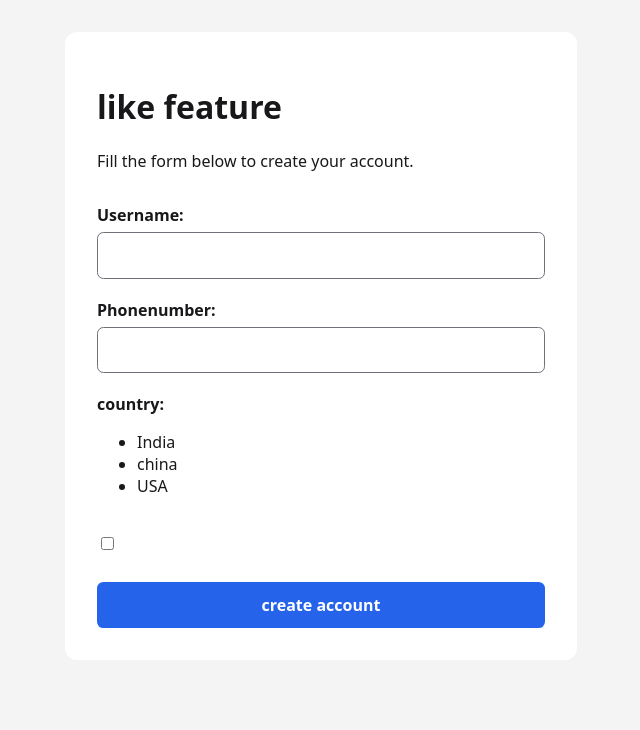
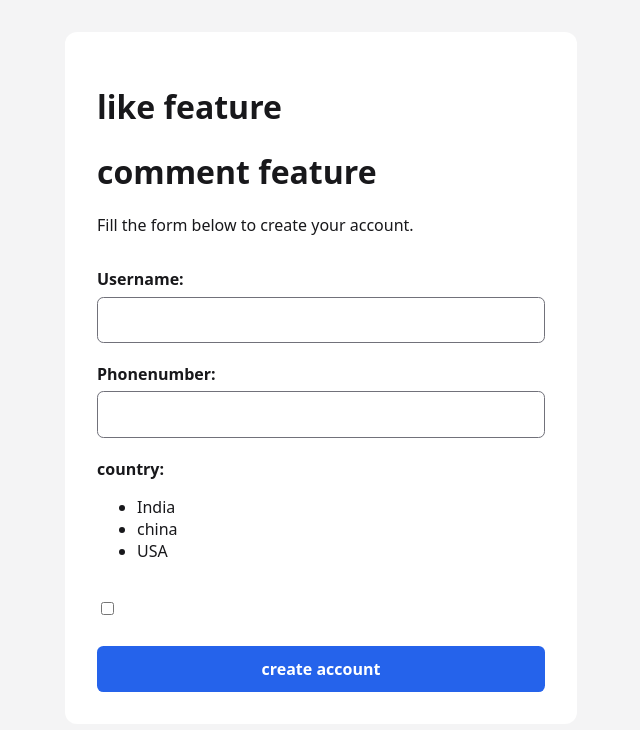
Before and after one commit to dugrampooja/signup-form, a plain HTML site: page index.html in a window 1280 px wide. Shown: the whole page, without its empty margins (319-959 px from the left). Drawn offline with Linux system fonts and the light colour scheme.

Commit message:
h1 tag updated to comment feature

```diff
--- a/index.html
+++ b/index.html
@@ -11,6 +11,7 @@
         <main>
             <h1>like feature </h1>
 
+<h1>comment feature </h1>
             <p>Fill the form below to create your account.
             </p>
 
```
